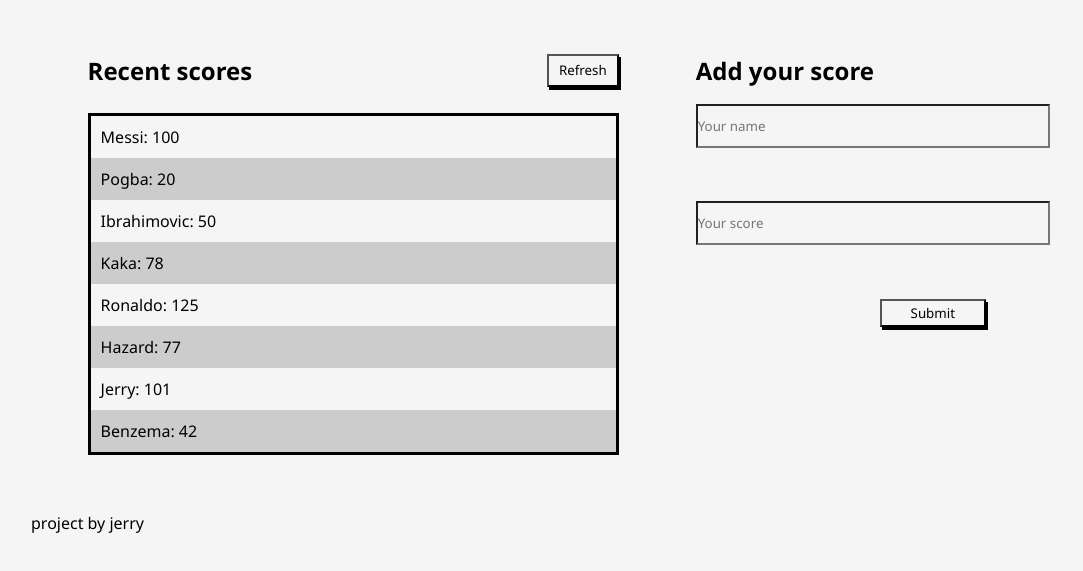
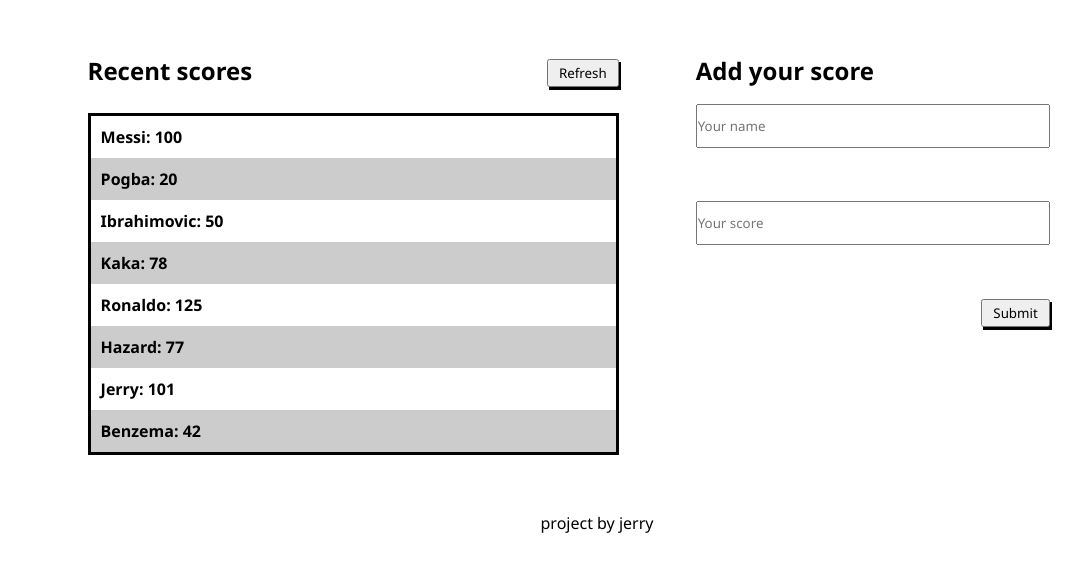
Before and after one commit to jerryowusu/LeaderBoard, a website built with webpack: page src/index.html in a window 1280 px wide. Shown: the part 147-718 px from the top of the page, without its empty margins (43-1126 px from the left). Built offline with nearby package versions, Linux system fonts and the light colour scheme.

Commit message:
Update styling

```diff
--- a/src/style.css
+++ b/src/style.css
@@ -1,7 +1,6 @@
 * {
   margin: 0;
   padding: 0;
-  background-color: whitesmoke;
   font-family: 'Segoe UI', Tahoma, Verdana, sans-serif;
 }
 
@@ -15,6 +14,15 @@ main {
   flex-direction: row;
   width: 85%;
   padding: 5%;
+}
+
+footer {
+  width: 100%;
+  text-align: center;
+}
+
+li {
+  list-style-type: none;
 }
 
 h1 {
@@ -50,8 +58,12 @@ h1 {
 }
 
 .score {
+  display: flex;
+  justify-content: space-between;
   padding: 10px;
+  font-weight: bolder;
 }
+
 
 .score:nth-child(even) {
   background-color: #ccc;
@@ -65,9 +77,5 @@ h1 {
 .btn {
   padding: 3px 10px;
   box-shadow: 2px 3px #000;
+  align-self: end;
 }
-
-.submit-btn {
-  width: 30%;
-  margin-left: 11.5rem;
-}
```
